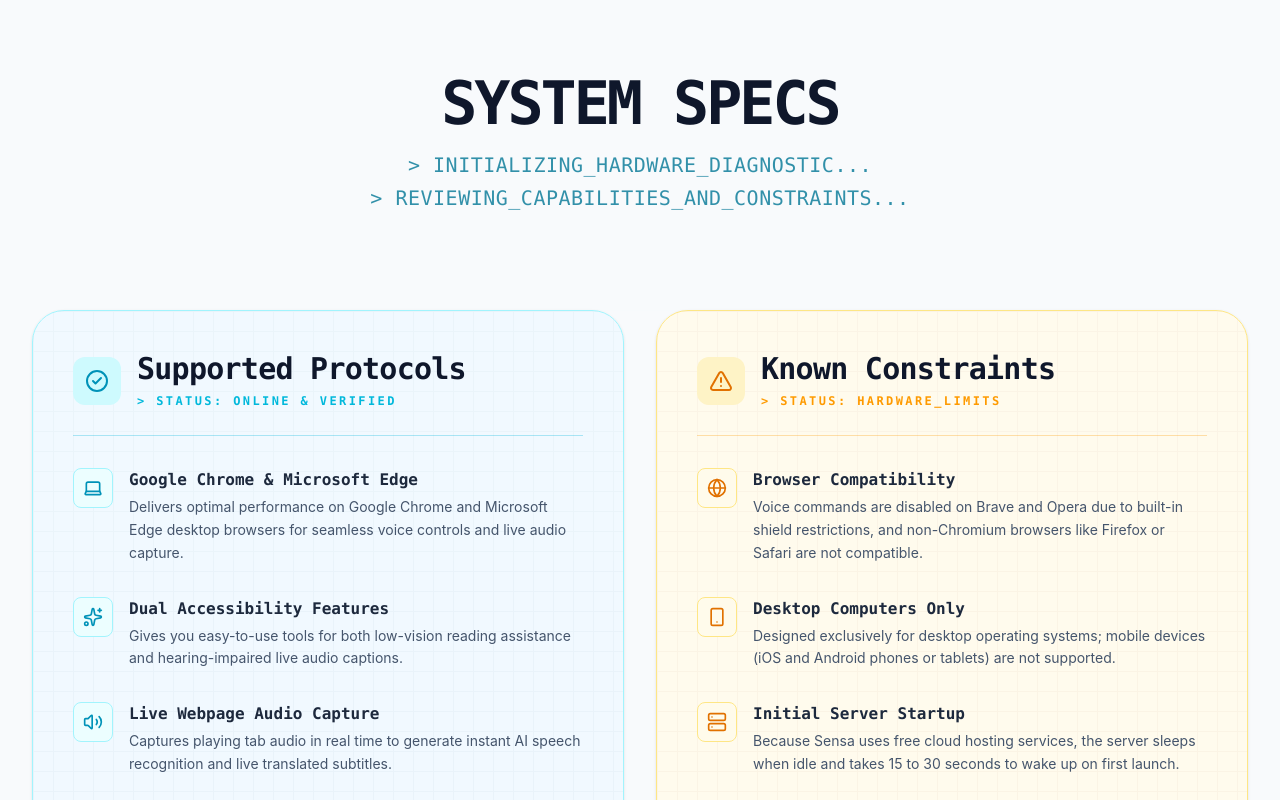
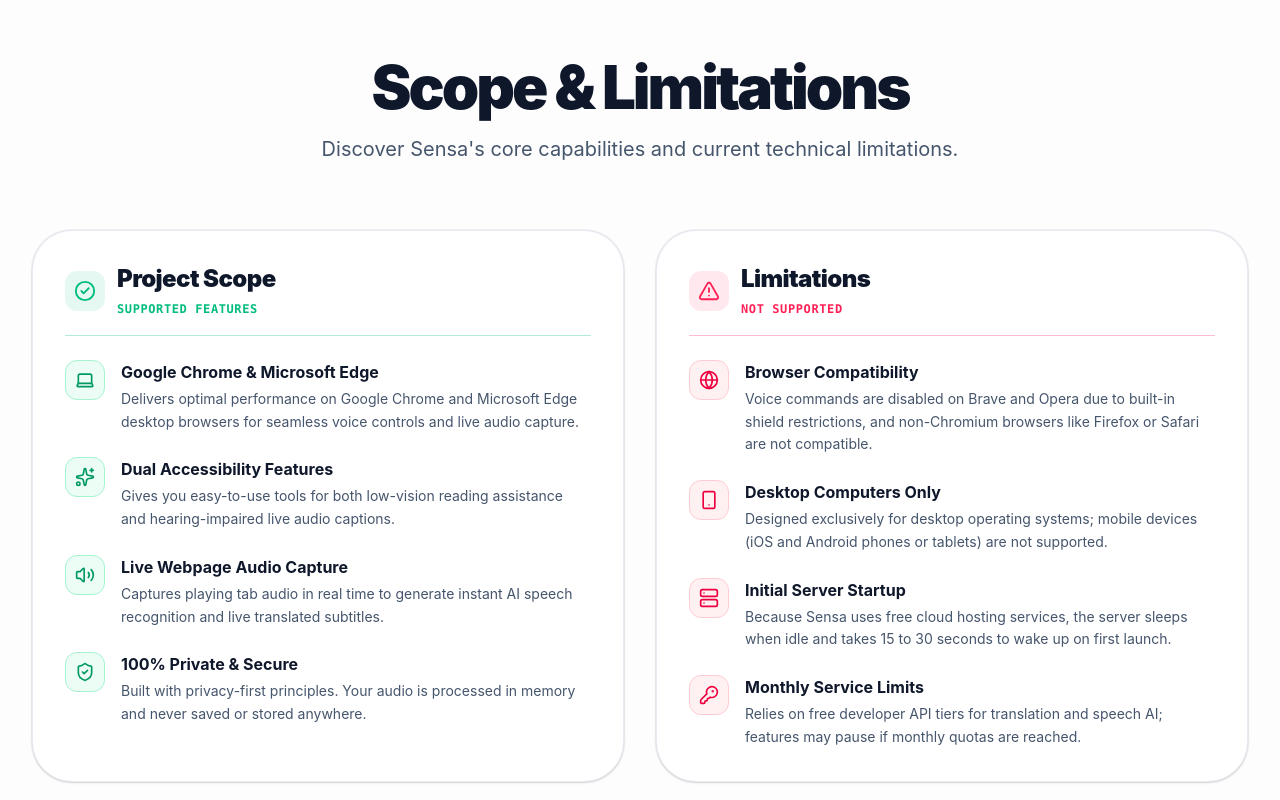
Before and after one commit to bulsu-kdlantolin/sensa-website, a React (Vite) app: page / in a window 1280 px wide. Shown: the part 4900-5700 px from the top of the page. Built offline with nearby package versions, Linux system fonts and the light colour scheme.

Commit message:
revert: restore original Scope Section design

```diff
--- a/src/components/ScopeSection.tsx
+++ b/src/components/ScopeSection.tsx
@@ -55,7 +55,7 @@
   return (
     <section
       id="scope"
-      className={`relative overflow-hidden w-full min-h-screen flex flex-col justify-center py-20 md:py-32 border-y ${isDark ? 'border-slate-800/80 bg-[#060608]' : 'border-slate-200/80 bg-slate-50'
+      className={`relative overflow-hidden w-full min-h-screen flex flex-col justify-center py-20 md:py-28 border-y ${isDark ? 'border-slate-800/80' : 'border-slate-200/80'
         }`}
     >
       {/* Cybernetic Grid Layer */}
@@ -63,74 +63,63 @@
 
       {/* Ambient Glow */}
       <div
-        className={`hidden md:block absolute top-1/2 left-1/2 -translate-x-1/2 -translate-y-1/2 w-[700px] h-[400px] rounded-full blur-[160px] pointer-events-none -z-10 bg-[#0A44FF] gpu-accelerate ${isDark ? 'opacity-10' : 'opacity-[0.03]'
+        className={`hidden md:block absolute top-1/2 left-1/2 -translate-x-1/2 -translate-y-1/2 w-[700px] h-[400px] rounded-full blur-[160px] pointer-events-none -z-10 bg-[#0A44FF] gpu-accelerate ${isDark ? 'opacity-20' : 'opacity-10'
           }`}
       />
 
       <div className="max-w-7xl mx-auto px-4 md:px-8 w-full">
         {/* Header */}
         <ScrollReveal>
-          <div className="text-center max-w-3xl mx-auto mb-16 lg:mb-24">
-            <h2 className={`text-3xl md:text-5xl lg:text-6xl font-black tracking-tighter mb-4 font-mono uppercase ${isDark ? 'text-white' : 'text-slate-900'}`}>
-              System Specs
+        <div className="text-center max-w-3xl mx-auto mb-16">
+          <h2 className={`text-3xl md:text-5xl lg:text-6xl font-black tracking-tighter mb-4 ${isDark ? 'text-white' : 'text-slate-900'}`}>
+            Scope & Limitations
           </h2>
-            <p className={`text-base md:text-xl leading-relaxed font-mono tracking-wide ${isDark ? 'text-cyan-500/80' : 'text-cyan-700/80'}`}>
-              {'>'} INITIALIZING_HARDWARE_DIAGNOSTIC...
-              <br/>
-              {'>'} REVIEWING_CAPABILITIES_AND_CONSTRAINTS...
+          <p className={`text-base md:text-xl leading-relaxed font-normal ${isDark ? 'text-slate-400' : 'text-slate-600'}`}>
+            Discover Sensa's core capabilities and current technical limitations.
           </p>
         </div>
         </ScrollReveal>
 
         {/* 2-Column Comparative Layout: Equal Height Cards (items-stretch) */}
-        <div className="grid grid-cols-1 lg:grid-cols-2 gap-8 items-stretch relative">
-
-          {/* Subtle scanning laser over the grid */}
-          <div className="absolute inset-0 z-30 pointer-events-none overflow-hidden rounded-3xl hidden md:block">
-            <div className="w-full h-1/4 bg-gradient-to-b from-transparent to-cyan-500/5 -translate-y-[100%] animate-[laser-scan_4s_ease-in-out_infinite]" />
-          </div>
-
-          {/* Column 1: Project Scope (Supported Protocols) */}
-          <ScrollReveal delay={150} className="h-full relative z-10">
+        <div className="grid grid-cols-1 lg:grid-cols-2 gap-8 items-stretch">
+          {/* Column 1: Project Scope (4 Items) */}
+          <ScrollReveal delay={150} className="h-full">
           <div
-              className={`relative overflow-hidden border rounded-[2rem] p-6 md:p-10 flex flex-col justify-between h-full group ${isDark
-                  ? 'bg-[#0b0f16]/90 border-cyan-900/50 shadow-[0_0_30px_rgba(34,211,238,0.05)]'
-                  : 'bg-[#f0f9ff]/90 border-cyan-200 shadow-sm'
-                } backdrop-blur-xl transition-all duration-300 hover:border-cyan-500/50`}
+            className={`border rounded-[2.5rem] p-6 md:p-8 flex flex-col justify-between h-full ${isDark
+                ? 'bg-[#161618] border-slate-800 ring-1 ring-white/5'
+                : 'bg-white border-slate-200/80 ring-1 ring-black/5 shadow-sm'
+              }`}
           >
-              {/* Subtle Tech Grid Background inside card */}
-              <div className={`absolute inset-0 opacity-[0.03] pointer-events-none bg-[linear-gradient(currentColor_1px,transparent_1px),linear-gradient(90deg,currentColor_1px,transparent_1px)] bg-[size:20px_20px] ${isDark ? 'text-cyan-400' : 'text-cyan-900'}`} />
-
-              <div className="relative z-10">
-                <div className="flex items-center gap-4 mb-8 pb-6 border-b border-cyan-500/30">
-                  <div className={`w-12 h-12 rounded-xl flex items-center justify-center font-bold ${isDark ? 'bg-cyan-500/10 text-cyan-400 shadow-[0_0_15px_rgba(34,211,238,0.2)]' : 'bg-cyan-100 text-cyan-600'}`}>
-                    <CheckCircle2 size={24} aria-hidden="true" />
+            <div>
+              <div className="flex items-center gap-3 mb-6 pb-4 border-b border-emerald-500/30">
+                <div className="w-10 h-10 rounded-xl bg-emerald-500/10 text-emerald-500 flex items-center justify-center font-bold">
+                  <CheckCircle2 size={22} aria-hidden="true" />
                 </div>
                 <div>
-                    <h3 className={`text-2xl md:text-3xl font-black tracking-tight font-mono ${isDark ? 'text-white' : 'text-slate-900'}`}>
-                      Supported Protocols
+                  <h3 className={`text-2xl font-black tracking-tight ${isDark ? 'text-white' : 'text-slate-900'}`}>
+                    Project Scope
                   </h3>
-                    <span className="text-xs font-mono text-cyan-500 font-bold uppercase tracking-[0.2em]">
-                      {'>'} STATUS: ONLINE & VERIFIED
+                  <span className="text-xs font-mono text-emerald-500 font-bold uppercase tracking-wider">
+                    Supported Features
                   </span>
                 </div>
               </div>
 
-                <div className="space-y-6 md:space-y-8">
+              <div className="space-y-6">
                 {scopeItems.map((item, idx) => {
                   const Icon = item.icon;
                   return (
-                      <div key={idx} className="flex gap-4 items-start group/item">
+                    <div key={idx} className="flex gap-4 items-start">
                       <div
-                          className={`w-10 h-10 rounded-lg flex items-center justify-center shrink-0 border transition-all duration-300 ${isDark
-                              ? 'bg-cyan-950/40 text-cyan-500 border-cyan-900/50 group-hover/item:border-cyan-500/50 group-hover/item:text-cyan-400'
-                              : 'bg-cyan-50 text-cyan-600 border-cyan-200 group-hover/item:border-cyan-400'
+                        className={`w-10 h-10 rounded-xl flex items-center justify-center shrink-0 border ${isDark
+                            ? 'bg-emerald-500/10 text-emerald-400 border-emerald-500/20'
+                            : 'bg-emerald-50 text-emerald-600 border-emerald-200'
                           }`}
                       >
                         <Icon size={20} />
                       </div>
                       <div>
-                          <h4 className={`text-base font-bold mb-1 font-mono transition-colors ${isDark ? 'text-slate-200 group-hover/item:text-white' : 'text-slate-800'}`}>
+                        <h4 className={`text-base font-bold mb-1 ${isDark ? 'text-white' : 'text-slate-900'}`}>
                           {item.title}
                         </h4>
                         <p className={`text-sm leading-relaxed ${isDark ? 'text-slate-400' : 'text-slate-600'}`}>
@@ -145,47 +134,44 @@
           </div>
           </ScrollReveal>
 
-          {/* Column 2: Technical Limitations (Known Constraints) */}
-          <ScrollReveal delay={300} className="h-full relative z-10">
+          {/* Column 2: Technical Limitations (4 Items) */}
+          <ScrollReveal delay={300} className="h-full">
           <div
-              className={`relative overflow-hidden border rounded-[2rem] p-6 md:p-10 flex flex-col justify-between h-full group ${isDark
-                  ? 'bg-[#16110b]/90 border-amber-900/50 shadow-[0_0_30px_rgba(245,158,11,0.05)]'
-                  : 'bg-[#fffbeb]/90 border-amber-200 shadow-sm'
-                } backdrop-blur-xl transition-all duration-300 hover:border-amber-500/50`}
+            className={`border rounded-[2.5rem] p-6 md:p-8 flex flex-col justify-between h-full ${isDark
+                ? 'bg-[#161618] border-slate-800 ring-1 ring-white/5'
+                : 'bg-white border-slate-200/80 ring-1 ring-black/5 shadow-sm'
+              }`}
           >
-              {/* Subtle Tech Grid Background inside card */}
-              <div className={`absolute inset-0 opacity-[0.03] pointer-events-none bg-[linear-gradient(currentColor_1px,transparent_1px),linear-gradient(90deg,currentColor_1px,transparent_1px)] bg-[size:20px_20px] ${isDark ? 'text-amber-400' : 'text-amber-900'}`} />
-
-              <div className="relative z-10">
-                <div className="flex items-center gap-4 mb-8 pb-6 border-b border-amber-500/30">
-                  <div className={`w-12 h-12 rounded-xl flex items-center justify-center font-bold ${isDark ? 'bg-amber-500/10 text-amber-500 shadow-[0_0_15px_rgba(245,158,11,0.2)]' : 'bg-amber-100 text-amber-600'}`}>
-                    <AlertTriangle size={24} aria-hidden="true" />
+            <div>
+              <div className="flex items-center gap-3 mb-6 pb-4 border-b border-rose-500/30">
+                <div className="w-10 h-10 rounded-xl bg-rose-500/10 text-rose-500 flex items-center justify-center font-bold">
+                  <AlertTriangle size={22} className="text-rose-500" aria-hidden="true" />
                 </div>
                 <div>
-                    <h3 className={`text-2xl md:text-3xl font-black tracking-tight font-mono ${isDark ? 'text-white' : 'text-slate-900'}`}>
-                      Known Constraints
+                  <h3 className={`text-2xl font-black tracking-tight ${isDark ? 'text-white' : 'text-slate-900'}`}>
+                    Limitations
                   </h3>
-                    <span className="text-xs font-mono text-amber-500 font-bold uppercase tracking-[0.2em]">
-                      {'>'} STATUS: HARDWARE_LIMITS
+                  <span className="text-xs font-mono text-rose-500 font-bold uppercase tracking-wider">
+                    Not Supported
                   </span>
                 </div>
               </div>
 
-                <div className="space-y-6 md:space-y-8">
+              <div className="space-y-6">
                 {limitationItems.map((item, idx) => {
                   const Icon = item.icon;
                   return (
-                      <div key={idx} className="flex gap-4 items-start group/item">
+                    <div key={idx} className="flex gap-4 items-start">
                       <div
-                          className={`w-10 h-10 rounded-lg flex items-center justify-center shrink-0 border transition-all duration-300 ${isDark
-                              ? 'bg-amber-950/40 text-amber-500 border-amber-900/50 group-hover/item:border-amber-500/50 group-hover/item:text-amber-400'
-                              : 'bg-amber-50 text-amber-600 border-amber-200 group-hover/item:border-amber-400'
+                        className={`w-10 h-10 rounded-xl flex items-center justify-center shrink-0 border ${isDark
+                            ? 'bg-rose-500/10 text-rose-400 border-rose-500/20'
+                            : 'bg-rose-50 text-rose-600 border-rose-200'
                           }`}
                       >
                         <Icon size={20} />
                       </div>
                       <div>
-                          <h4 className={`text-base font-bold mb-1 font-mono transition-colors ${isDark ? 'text-slate-200 group-hover/item:text-white' : 'text-slate-800'}`}>
+                        <h4 className={`text-base font-bold mb-1 ${isDark ? 'text-white' : 'text-slate-900'}`}>
                           {item.title}
                         </h4>
                         <p className={`text-sm leading-relaxed ${isDark ? 'text-slate-400' : 'text-slate-600'}`}>
```
Lines whose indentation alone changed are shown as unchanged.
